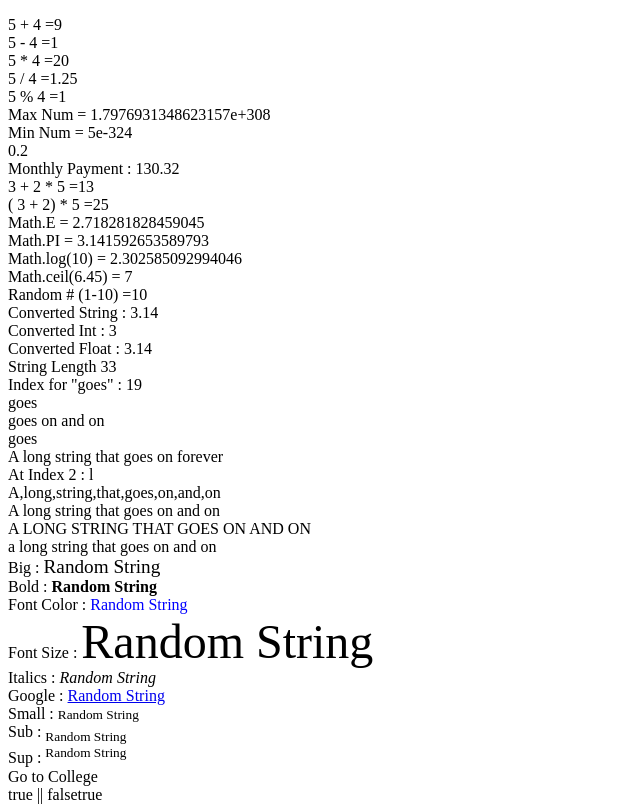
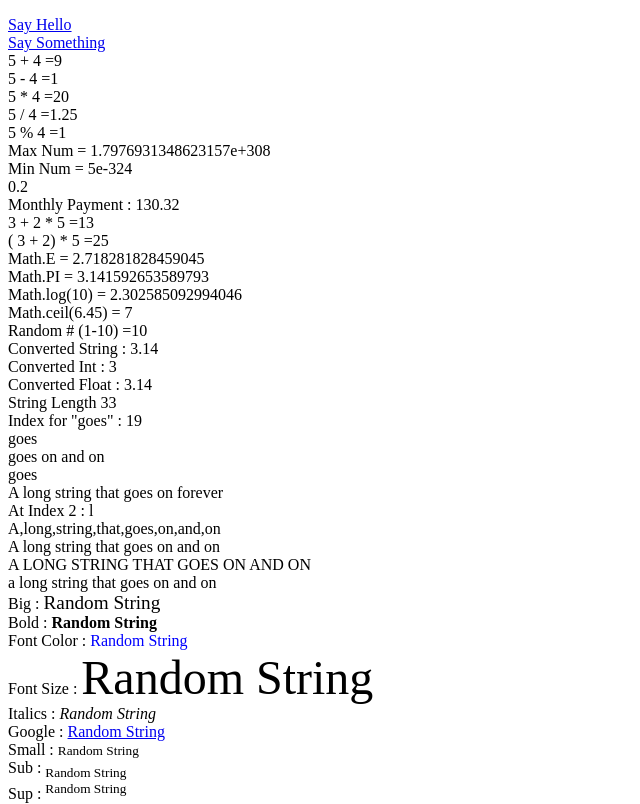
Before and after one commit to immortalian/js_dynamic, a plain HTML site: page index.html in a window 1280 px wide. Shown: the top 804 px of the page, without its empty margins (0-640 px from the left). Drawn offline with Linux system fonts and the light colour scheme.

Commit message:
Event Handling

```diff
--- a/index.html
+++ b/index.html
@@ -8,6 +8,10 @@
 </head>
 <body>
     <p id="sayHello"></p>
+
+    <a href="JavaScript:void(0)" onclick="alert('Hello');">Say Hello</a><br />
+    <!-- put JavaScript:void(0) to prevent it from reloading the page -->
+    <a href="JavaScript:void(0)" onclick="openAlert('Hi how are you');">Say Something</a><br />
     <script src="script.js"></script>
     <script>
         // var yourName = prompt ("What is your name");
--- a/script.js
+++ b/script.js
@@ -276,3 +276,7 @@ function factorial(num){
 // 2nd: num = 3 * factorial(2) = 3 * 2 = 24
 // 3rd: num = 2 * factorial(1) = 2 * 1 = 2
 document.write("Factorial of 4 =", factorial(4), "<br />");
+// Event handling 43:54
+ function openAlert(mess){
+     alert(mess);
+ }
```
